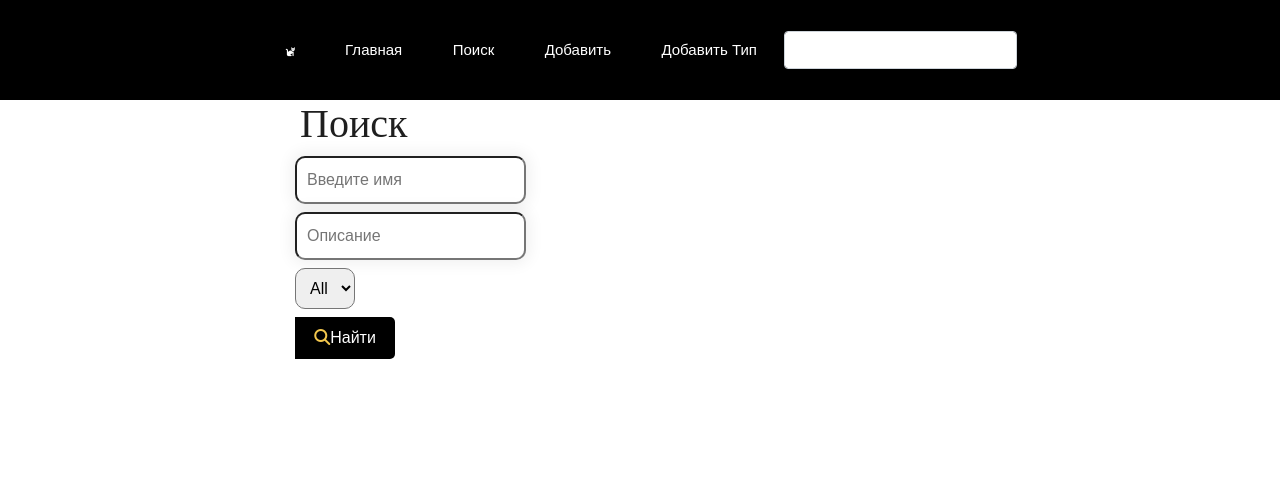
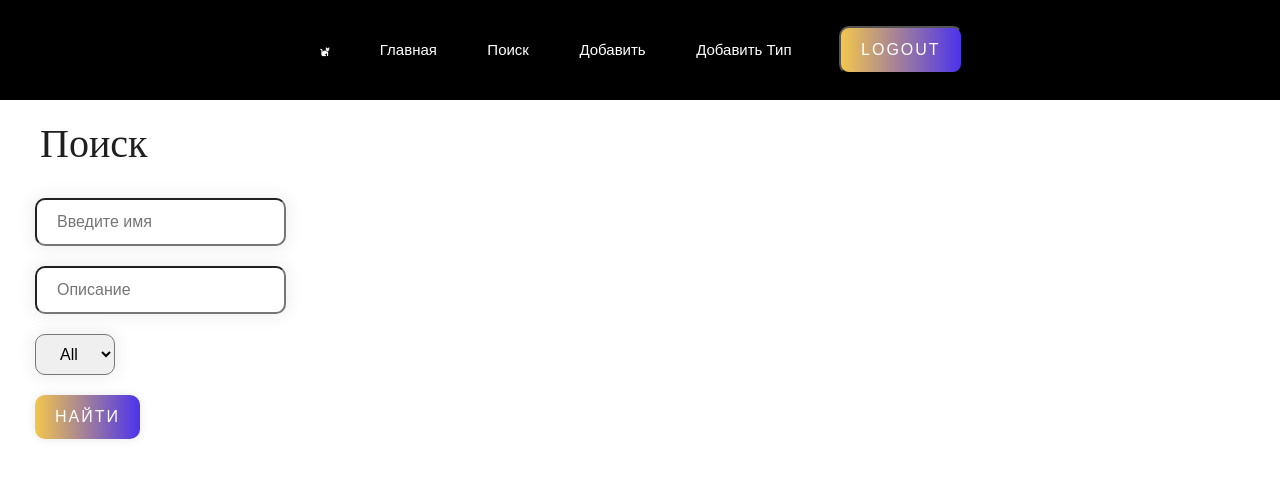
Before and after one commit to AnnaSh228/phph, a PHP site: template views/search.twig in a window 1280 px wide. Shown: the top 478 px of the page. Run offline with PHP 8.4, Linux system fonts and the light colour scheme; the template is opened without the code that fills it, so the values that code supplies are empty; some libraries are stand-ins or nearby versions.

Commit message:
logout+layout

```diff
--- a/controllers/LoginController.php
+++ b/controllers/LoginController.php
@@ -6,7 +6,7 @@ class LoginController extends BaseTwigController
 	{
 
 	$username = isset($_POST['username']) ? $_POST['username'] : '';
-	$password = isset($_POST['password ']) ? $_POST['password '] : '';
+	$password = isset($_POST['password']) ? $_POST['password'] : '';
 	$query=$this->pdo->prepare("SELECT * FROM users WHERE username=:username AND password=:password");
 	$query->bindValue("username", $username);
 	$query->bindValue("password", $password);
--- a/middlewares/LoginRequiredMiddleware.php
+++ b/middlewares/LoginRequiredMiddleware.php
@@ -8,5 +8,6 @@ public function apply(BaseController $controller, array $context)
         exit;
     }
 
+
 }
 }
--- a/public/index.php
+++ b/public/index.php
@@ -11,9 +11,11 @@
         require_once "../controllers/UpdateController.php";
         require_once "../middlewares/LoginRequiredMiddleware.php";
         require_once "../controllers/LoginController.php";
-
+        require_once "../controllers/LogoutController.php";
         session_set_cookie_params(60*60*10);
         session_start();
+
+
 $loader = new \Twig\Loader\FilesystemLoader('../views');
 $twig = new \Twig\Environment($loader, [
     "debug" => true
@@ -24,6 +26,7 @@ $pdo = new PDO('mysql:host=localhost;dbname=cats;charset=utf8', 'root', '');
 $router = new Router($twig, $pdo);
 
 $router->add("/login", LoginController::class);
+$router->add("/logout", LogoutController::class);
 $router->add("/", MainController::class)->middleware(new LoginRequiredMiddleware());
 $router->add("/cat-object/(?P<id>\d+)", ObjectController::class)->middleware(new LoginRequiredMiddleware());
 $router->add("/search", SearchController::class)->middleware(new LoginRequiredMiddleware());
--- a/views/__layout.twig
+++ b/views/__layout.twig
@@ -192,6 +192,89 @@ img{
   height:300px;
   object-fit: cover;
 }
+.gradient-button {
+  text-decoration: none;
+  display: inline-block;
+  color: white;
+  padding: 10px 20px;
+  margin: 10px 20px;
+  border-radius: 10px;
+  font-family: 'Montserrat', sans-serif;
+  text-transform: uppercase;
+  letter-spacing: 2px;
+  background-image: linear-gradient(to right, #F2C64D 0%, #4830F0 51%, #F2C64D 100%);
+  background-size: 200% auto;
+  box-shadow: 0 0 10px rgba(0, 0, 0, .1);
+  transition: .5s;
+}
+.gradient-button:hover {
+  background-position: right center;
+}
+
+
+.search-button {
+  text-decoration: none;
+  display: inline-block;
+  color: white;
+  padding: 10px 20px;
+  margin: 10px 20px;
+  border-radius: 10px;
+  font-family: 'Montserrat', sans-serif;
+  text-transform: uppercase;
+  letter-spacing: 2px;
+  background-image: linear-gradient(to right, #F2C64D 0%, #4830F0 51%, #F2C64D 100%);
+  background-size: 200% auto;
+  box-shadow: 0 0 10px rgba(0, 0, 0, .1);
+  transition: .5s;
+  cursor: pointer;
+  content: "\f002";
+  border: none;
+}
+.search-button:hover {
+  background-position: right center;
+}
+.add-button{
+  text-decoration: none;
+  display: inline-block;
+  color: white;
+  padding: 10px 20px;
+  margin: 10px 20px;
+  border-radius: 10px;
+  font-family: 'Montserrat', sans-serif;
+  text-transform: uppercase;
+  letter-spacing: 2px;
+  background-image: linear-gradient(to right, #F2C64D 0%, #4830F0 51%, #F2C64D 100%);
+  background-size: 200% auto;
+  box-shadow: 0 0 10px rgba(0, 0, 0, .1);
+  transition: .5s;
+  cursor: pointer;
+  content: "\f002";
+  border: none;
+}
+.add-button:hover {
+  background-position: right center;
+}
+.type-button{
+  text-decoration: none;
+  display: inline-block;
+  color: white;
+  padding: 10px 20px;
+  margin: 10px 20px;
+  border-radius: 10px;
+  font-family: 'Montserrat', sans-serif;
+  text-transform: uppercase;
+  letter-spacing: 2px;
+  background-image: linear-gradient(to right, #F2C64D 0%, #4830F0 51%, #F2C64D 100%);
+  background-size: 200% auto;
+  box-shadow: 0 0 10px rgba(0, 0, 0, .1);
+  transition: .5s;
+  cursor: pointer;
+  content: "\f002";
+  border: none;
+}
+.type-button:hover {
+  background-position: right center;
+}
 
 
 		</style>
--- a/views/navigation.html.twig
+++ b/views/navigation.html.twig
@@ -31,9 +31,9 @@
 										</a>
 									</li>
 									<li>
-									<form action="/welcom/">
-										<input type="text" name="message" class="form-control mr-2 ml-2">
-									</form>
+									<form action="/logout" method="POST">
+									<button type="submit" name="submit" value="logout" class="gradient-button">Logout</button>
+										<form>
 									</li>
 								</ul>
 							</nav>
--- a/views/search.twig
+++ b/views/search.twig
@@ -3,7 +3,8 @@
 
 {% block content %}
 	{% include 'navigation.html.twig' %}
-	<h1 style="margin-left:300px;">Поиск</h1>
+	<h1 style=" padding: 10px 20px;
+  			margin: 10px 20px;">Поиск</h1>
 	<form class="row gx-3 gy-2 align-items-center" style="margin-left:280px;">
 		<div class="col-sm-3">
 			<input type="text" value="{{title}}" placeholder="Введите имя">
@@ -22,7 +23,7 @@
 		</div>
 
 		<div class="col-auto">
-			<button type="submit">Найти</button>
+			<button type="submit" class="search-button">Найти</button>
 		</div>
 
 	</form>
@@ -39,32 +40,20 @@
 	<style>
 		select {
 
-			padding: 10px;
+
 			border-radius: 10px;
+			box-shadow: 0 0 15px 4px rgba(0, 0, 0, 0.06);
+			 padding: 10px 20px;
+  			margin: 10px 20px;
 		}
 		input {
-			padding: 10px;
+
 			border-radius: 10px;
 			box-shadow: 0 0 15px 4px rgba(0, 0, 0, 0.06);
+			 padding: 10px 20px;
+  			margin: 10px 20px;
 		}
-		button {
-			position: absolute;
-			top: 0;
 
-			width: 100px;
-			height: 42px;
-			border: none;
-			background: #000;
-			border-radius: 0 5px 5px 0;
-			cursor: pointer;
-			color: white;
-		}
-		button:before {
-			content: "\f002";
-			font-family: FontAwesome;
-			font-size: 16px;
-			color: #F2C64D;
-		}
 	</style>
 
 {% endblock %}
```
Also changed, not shown: controllers/LogoutController.php (added, +19 -0 lines), views/cat_object_create.twig (+5 -17 lines), views/cat_type_create.twig (+12 -17 lines).
